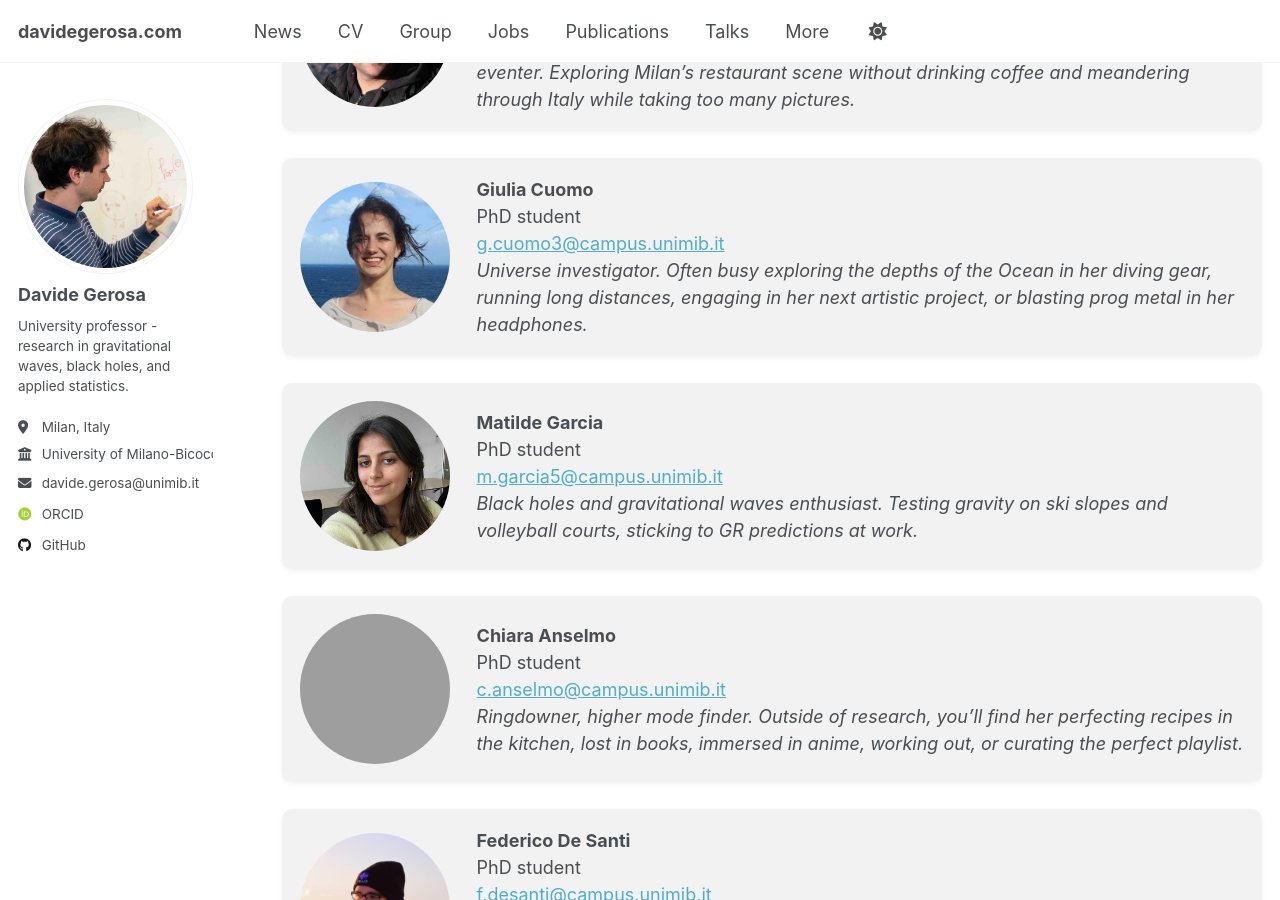
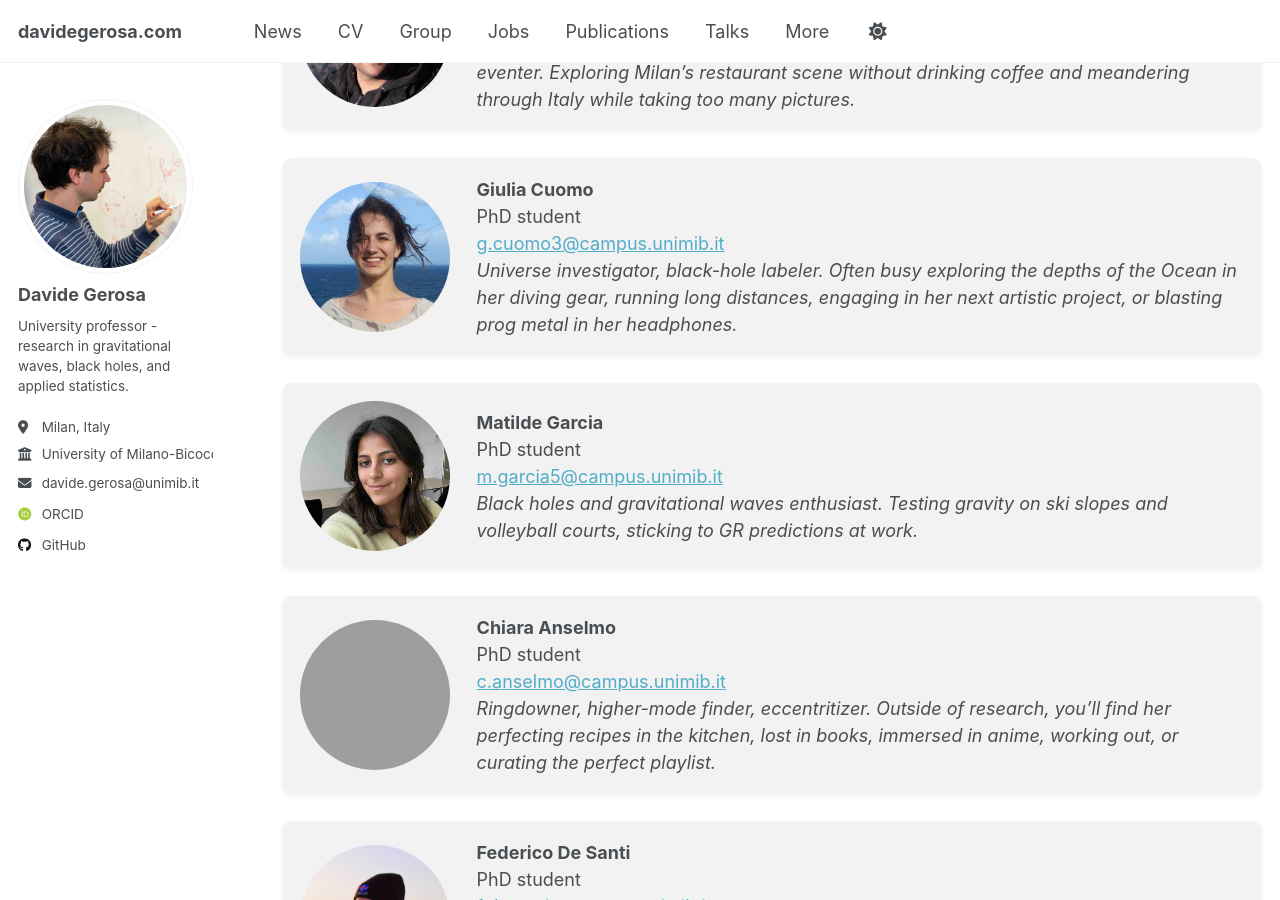
Before and after one commit to dgerosa/website, a Jekyll site: the page built from _pages/group.md, in a window 1280 px wide and 900 px high, scrolled down 1037 px. Built offline with Jekyll 4.4.1, drawn with Linux system fonts in a browser that asks for light colours; some web fonts are replaced; some of the changed text lies outside the part shown; grey boxes are pictures that could not be loaded.

Commit message:
Website update from workflow

```diff
--- a/_pages/_group.md
+++ b/_pages/_group.md
@@ -44,7 +44,7 @@ Here are the amazing people in my group. Come visit and chat science with us! If
     <strong>Giulia Cuomo</strong><br>
     PhD student<br>
 <a href="mailto:g.cuomo3@campus.unimib.it">g.cuomo3@campus.unimib.it</a><br>
-    <em>Universe investigator. Often busy exploring the depths of the Ocean in her diving gear, running long distances, engaging in her next artistic project, or blasting prog metal in her headphones.</em>
+    <em>Universe investigator, black-hole labeler. Often busy exploring the depths of the Ocean in her diving gear, running long distances, engaging in her next artistic project, or blasting prog metal in her headphones.</em>
   </div>
 </div>
 <div class="person">
@@ -62,7 +62,7 @@ Here are the amazing people in my group. Come visit and chat science with us! If
     <strong>Chiara Anselmo</strong><br>
     PhD student<br>
 <a href="mailto:c.anselmo@campus.unimib.it">c.anselmo@campus.unimib.it</a><br>
-    <em>Ringdowner, higher mode finder. Outside of research, you’ll find her perfecting recipes in the kitchen, lost in books, immersed in anime, working out, or curating the perfect playlist.</em>
+    <em>Ringdowner, higher-mode finder, eccentritizer. Outside of research, you’ll find her perfecting recipes in the kitchen, lost in books, immersed in anime, working out, or curating the perfect playlist.</em>
   </div>
 </div>
 <div class="person">
```
Also changed, not shown: other parts of _pages/_group.md (+1 -1 lines), _pages/_citations.md (+1 -1 lines), _pages/_publications.md (+1 -1 lines), _pages/_talks.md (+1 -1 lines).
